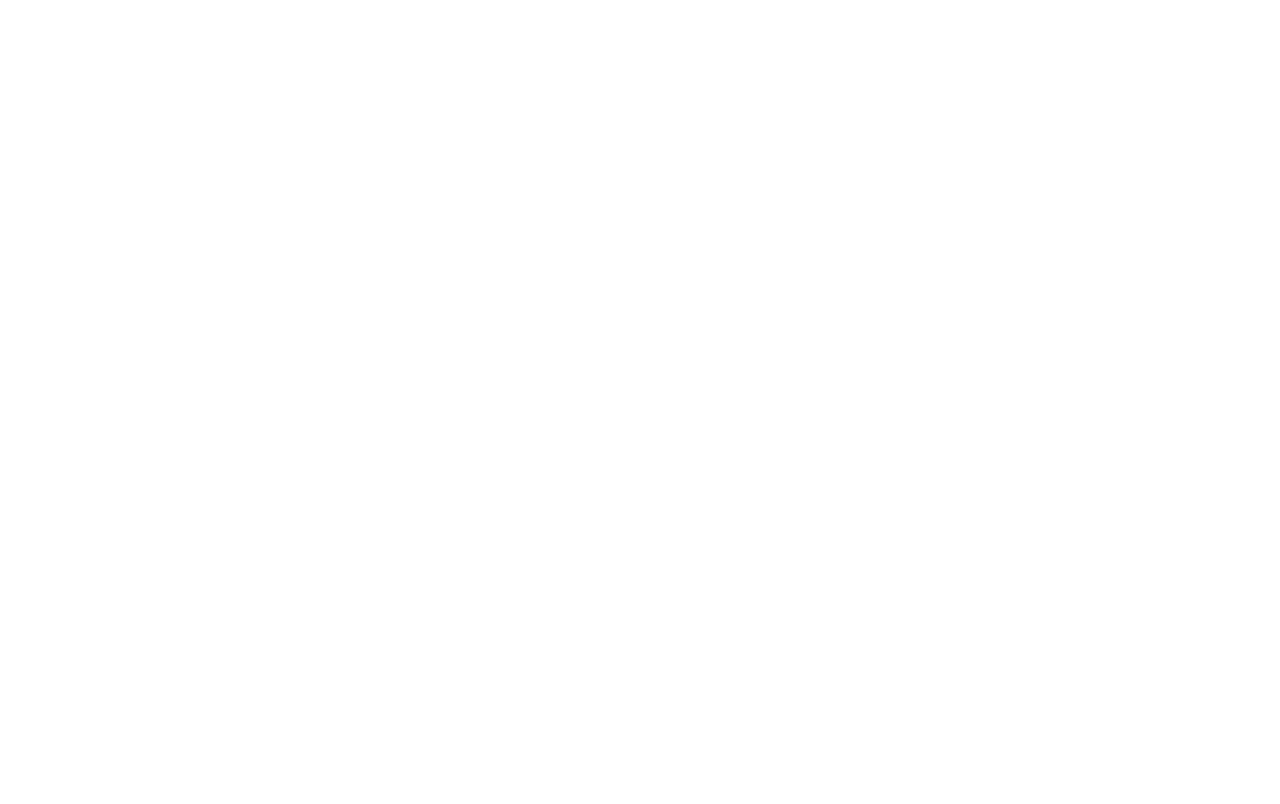
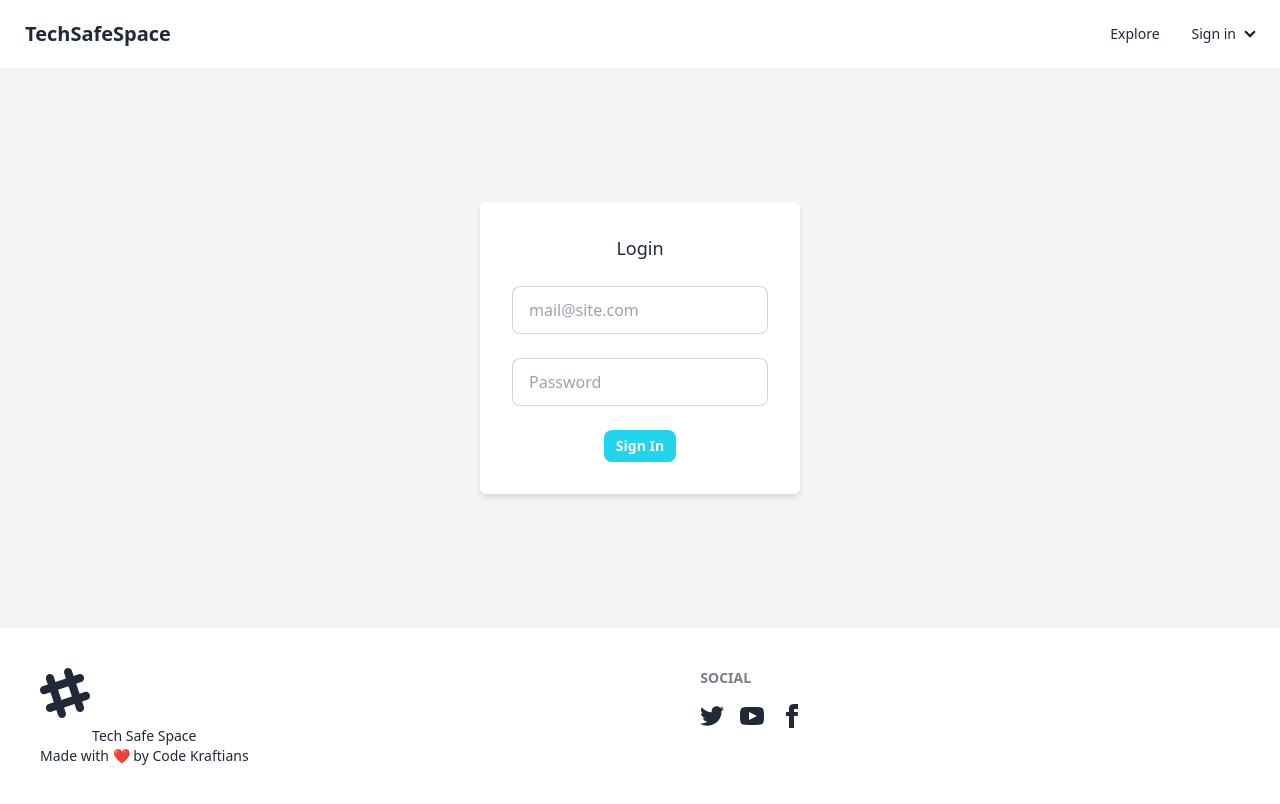
Before and after one commit to codekraftians/front_end, a React (Vite) app: page /login in a window 1280 px wide. Before the commit this address had no page. Built offline with nearby package versions, Linux system fonts and the light colour scheme.

Commit message:
feat: implemented login page

```diff
--- a/src/application/Router.jsx
+++ b/src/application/Router.jsx
@@ -2,6 +2,7 @@
 import App from "../App";
 import Explore from "../pages/Explore";
 import Register from "../pages/Register";
+import Login from "../pages/Login";
 
 function Router() {
   return (
@@ -11,6 +12,7 @@
           <Route path="/" element={<App />} />
           <Route path="/explore" element={<Explore />} />
           <Route path="/register" element={<Register />} />
+          <Route path="/login" element={<Login />} />
         </Routes>
       </div>
     </BrowserRouter>
--- /dev/null
+++ b/src/components/LoginSection.jsx
@@ -0,0 +1,60 @@
+import React from 'react';
+
+const LoginSection = () => {
+  const handleSubmit = (e) => {
+    e.preventDefault();
+    console.log(e.target[0].value);
+    console.log(e.target[1].value);
+    handleClear();
+  };
+
+  const handleClear = () => {
+    document.querySelector('input[type="email"]').value = '';
+    document.querySelector('input[type="password"]').value = '';
+  }
+
+  return (
+    <div className="bg-gray-100 flex items-center justify-center min-h-[70vh]">
+      <div className="bg-white shadow-md p-8 rounded-md w-80 text-center">
+        <h1 className="text-lg mb-6">Login</h1>
+
+        <form onSubmit={handleSubmit}>
+
+
+          <div className="form-control mb-6">
+            <input
+              type="email"
+              placeholder="mail@site.com"
+              className="input input-bordered w-full"
+              required
+            />
+          </div>
+
+          <div className="form-control mb-6">
+            <input
+              type="password"
+              className="input input-bordered w-full"
+              required
+              placeholder="Password"
+              minLength="8"
+              pattern="(?=.*\d)(?=.*[a-z])(?=.*[A-Z]).{8,}"
+              title="Debe tener al menos 8 caracteres, incluyendo un número, una letra minúscula y una letra mayúscula"
+            />
+
+          </div>
+
+          <div className="flex justify-center gap-4">
+            <button
+              type="submit"
+              className="btn btn-sm bg-cyan-400 text-white border-none hover:bg-cyan-500"
+            >
+              Sign In
+            </button>
+          </div>
+        </form>
+      </div>
+    </div>
+  );
+};
+
+export default LoginSection;
--- a/src/components/Navbar.jsx
+++ b/src/components/Navbar.jsx
@@ -13,7 +13,7 @@
             <details>
               <summary>Sign in</summary>
               <ul className="bg-base-100 rounded-t-none p-2">
-                <li><a>Log in</a></li>
+                <li><a href='/login'>Log in</a></li>
                 <li><a href='/register'>Register</a></li>
               </ul>
             </details>
--- /dev/null
+++ b/src/pages/Login.jsx
@@ -0,0 +1,15 @@
+import Navbar from '../components/Navbar';
+import Footer from '../components/Footer';
+import LoginSection from '../components/LoginSection';
+
+function Login() {
+  return (
+    <>
+    <Navbar />
+    <LoginSection />
+    <Footer />
+    </>
+  );
+}
+
+export default Login;
```
